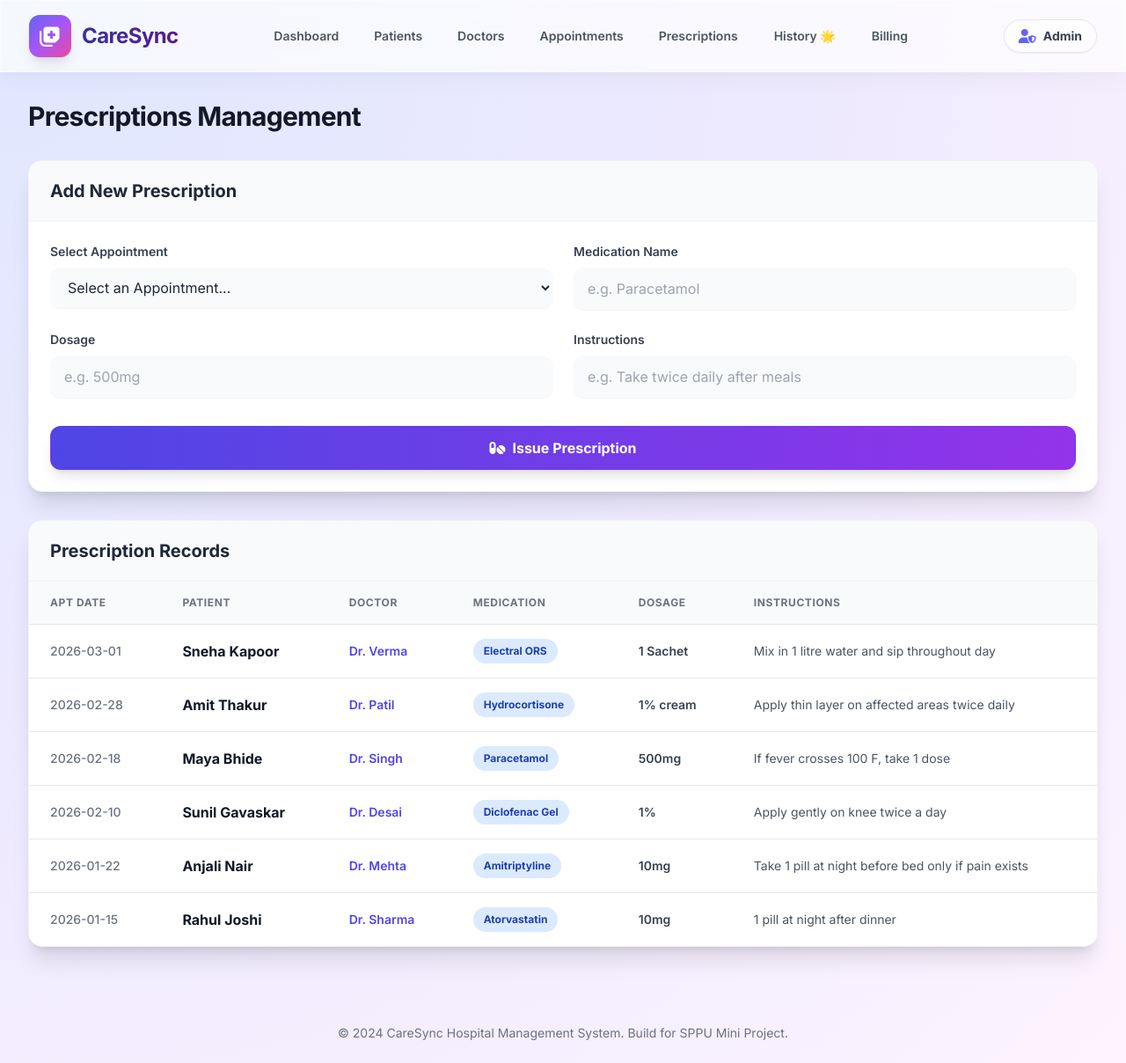
After one commit to omkar-maindad/hospital-management, a Flask app: page /prescriptions in a window 1280 px wide. The commit adds this page. Shown: the whole page at 88% size. Run offline with Flask 3, Linux system fonts and the light colour scheme; data comes from the database, SQL or seed files in the repository; both versions use the stored data as it was after the commit; some libraries are stand-ins or nearby versions.

Commit message:
Add completely functional Prescriptions Module UI and routing

```diff
--- a/app.py
+++ b/app.py
@@ -99,6 +99,45 @@ def manage_appointments():
 
     return render_template('appointment.html', appointments=appointments, patients=patients, doctors=doctors)
 
+# --- Prescriptions Management ---
+@app.route('/prescriptions', methods=['GET', 'POST'])
+def manage_prescriptions():
+    if request.method == 'POST':
+        appt_id = request.form['appointment_id']
+        med_name = request.form['medication_name']
+        dosage = request.form['dosage']
+        instructions = request.form['instructions']
+
+        query = "INSERT INTO Prescriptions (AppointmentID, MedicationName, Dosage, Instructions) VALUES (%s, %s, %s, %s)"
+        if db.execute_query(query, (appt_id, med_name, dosage, instructions)):
+            flash('Prescription added successfully!', 'success')
+        else:
+            flash('Failed to add prescription.', 'error')
+        return redirect(url_for('manage_prescriptions'))
+
+    prescriptions = db.fetch_all('''
+        SELECT pr.PrescriptionID, pr.MedicationName, pr.Dosage, pr.Instructions,
+               a.AppointmentDate,
+               p.FirstName as PFName, p.LastName as PLName,
+               d.FirstName as DFName, d.LastName as DLName
+        FROM Prescriptions pr
+        JOIN Appointments a ON pr.AppointmentID = a.AppointmentID
+        JOIN Patients p ON a.PatientID = p.PatientID
+        JOIN Doctors d ON a.DoctorID = d.DoctorID
+        ORDER BY pr.PrescriptionID DESC
+    ''')
+
+    appointments = db.fetch_all('''
+        SELECT a.AppointmentID, a.AppointmentDate, p.FirstName, p.LastName, d.LastName as DLastName
+        FROM Appointments a
+        JOIN Patients p ON a.PatientID = p.PatientID
+        JOIN Doctors d ON a.DoctorID = d.DoctorID
+        WHERE a.Status != 'Cancelled'
+        ORDER BY a.AppointmentDate DESC
+    ''')
+
+    return render_template('prescription.html', prescriptions=prescriptions, appointments=appointments)
+
 # --- Billing Management ---
 @app.route('/billing', methods=['GET', 'POST'])
 def manage_billing():
--- a/templates/base.html
+++ b/templates/base.html
@@ -34,6 +34,7 @@
                     <a href="{{ url_for('manage_patients') }}" class="text-gray-600 hover:text-indigo-600 hover:bg-indigo-50 px-3 py-2 rounded-lg text-sm font-semibold transition-all">Patients</a>
                     <a href="{{ url_for('manage_doctors') }}" class="text-gray-600 hover:text-indigo-600 hover:bg-indigo-50 px-3 py-2 rounded-lg text-sm font-semibold transition-all">Doctors</a>
                     <a href="{{ url_for('manage_appointments') }}" class="text-gray-600 hover:text-indigo-600 hover:bg-indigo-50 px-3 py-2 rounded-lg text-sm font-semibold transition-all">Appointments</a>
+                    <a href="{{ url_for('manage_prescriptions') }}" class="text-gray-600 hover:text-indigo-600 hover:bg-indigo-50 px-3 py-2 rounded-lg text-sm font-semibold transition-all">Prescriptions</a>
                     <a href="{{ url_for('view_history') }}" class="text-gray-600 hover:text-pink-600 hover:bg-pink-50 px-3 py-2 rounded-lg text-sm font-semibold transition-all border border-transparent hover:border-pink-200">History 🌟</a>
                     <a href="{{ url_for('manage_billing') }}" class="text-gray-600 hover:text-indigo-600 hover:bg-indigo-50 px-3 py-2 rounded-lg text-sm font-semibold transition-all">Billing</a>
                 </div>
@@ -61,6 +62,7 @@
                 <a href="{{ url_for('manage_patients') }}" class="block px-3 py-2 rounded-md text-base font-medium text-gray-700 hover:text-indigo-600 hover:bg-indigo-50">Patients</a>
                 <a href="{{ url_for('manage_doctors') }}" class="block px-3 py-2 rounded-md text-base font-medium text-gray-700 hover:text-indigo-600 hover:bg-indigo-50">Doctors</a>
                 <a href="{{ url_for('manage_appointments') }}" class="block px-3 py-2 rounded-md text-base font-medium text-gray-700 hover:text-indigo-600 hover:bg-indigo-50">Appointments</a>
+                <a href="{{ url_for('manage_prescriptions') }}" class="block px-3 py-2 rounded-md text-base font-medium text-gray-700 hover:text-indigo-600 hover:bg-indigo-50">Prescriptions</a>
                 <a href="{{ url_for('view_history') }}" class="block px-3 py-2 rounded-md text-base font-medium text-pink-600 bg-pink-50 border border-pink-100">Medical History</a>
                 <a href="{{ url_for('manage_billing') }}" class="block px-3 py-2 rounded-md text-base font-medium text-gray-700 hover:text-indigo-600 hover:bg-indigo-50">Billing</a>
             </div>
--- /dev/null
+++ b/templates/prescription.html
@@ -0,0 +1,94 @@
+{% extends 'base.html' %}
+{% block title %}Prescriptions - CareSync{% endblock %}
+
+{% block content %}
+<div class="mb-8 flex justify-between items-center">
+    <h1 class="text-3xl font-extrabold text-gray-900 tracking-tight">Prescriptions Management</h1>
+</div>
+
+<div class="bg-white rounded-2xl shadow-xl overflow-hidden border border-gray-100">
+    <div class="px-6 py-5 border-b border-gray-100 bg-gray-50 flex justify-between items-center">
+        <h2 class="text-xl font-bold text-gray-800">Add New Prescription</h2>
+    </div>
+    <div class="p-6">
+        <form action="{{ url_for('manage_prescriptions') }}" method="POST" class="grid grid-cols-1 md:grid-cols-2 gap-6">
+            <div>
+                <label class="block text-sm font-semibold text-gray-700 mb-2">Select Appointment</label>
+                <select name="appointment_id" required class="w-full rounded-xl border-gray-300 shadow-sm focus:border-indigo-500 focus:ring-indigo-500 py-3 px-4 bg-gray-50">
+                    <option value="" disabled selected>Select an Appointment...</option>
+                    {% for a in appointments %}
+                        <option value="{{ a.AppointmentID }}">#{{ a.AppointmentID }} - {{ a.FirstName }} {{ a.LastName }} (Dr. {{ a.DLastName }})</option>
+                    {% endfor %}
+                </select>
+            </div>
+            <div>
+                <label class="block text-sm font-semibold text-gray-700 mb-2">Medication Name</label>
+                <input type="text" name="medication_name" required placeholder="e.g. Paracetamol" class="w-full rounded-xl border-gray-300 shadow-sm focus:border-indigo-500 focus:ring-indigo-500 py-3 px-4 bg-gray-50">
+            </div>
+            <div>
+                <label class="block text-sm font-semibold text-gray-700 mb-2">Dosage</label>
+                <input type="text" name="dosage" required placeholder="e.g. 500mg" class="w-full rounded-xl border-gray-300 shadow-sm focus:border-indigo-500 focus:ring-indigo-500 py-3 px-4 bg-gray-50">
+            </div>
+            <div>
+                <label class="block text-sm font-semibold text-gray-700 mb-2">Instructions</label>
+                <input type="text" name="instructions" required placeholder="e.g. Take twice daily after meals" class="w-full rounded-xl border-gray-300 shadow-sm focus:border-indigo-500 focus:ring-indigo-500 py-3 px-4 bg-gray-50">
+            </div>
+            <div class="md:col-span-2 mt-2">
+                <button type="submit" class="w-full inline-flex justify-center items-center px-6 py-3 border border-transparent text-base font-bold rounded-xl shadow-lg text-white bg-gradient-to-r from-indigo-600 to-purple-600 hover:from-indigo-700 hover:to-purple-700 focus:outline-none focus:ring-2 focus:ring-offset-2 focus:ring-indigo-500 transition-all transform hover:-translate-y-0.5">
+                    <i class="fa-solid fa-pills mr-2"></i> Issue Prescription
+                </button>
+            </div>
+        </form>
+    </div>
+</div>
+
+<div class="mt-8 bg-white rounded-2xl shadow-xl overflow-hidden border border-gray-100">
+    <div class="px-6 py-5 border-b border-gray-100 bg-gray-50">
+        <h2 class="text-xl font-bold text-gray-800">Prescription Records</h2>
+    </div>
+    <div class="overflow-x-auto">
+        <table class="min-w-full divide-y divide-gray-200">
+            <thead class="bg-gray-50">
+                <tr>
+                    <th scope="col" class="px-6 py-4 text-left text-xs font-black text-gray-500 uppercase tracking-wider">Apt Date</th>
+                    <th scope="col" class="px-6 py-4 text-left text-xs font-black text-gray-500 uppercase tracking-wider">Patient</th>
+                    <th scope="col" class="px-6 py-4 text-left text-xs font-black text-gray-500 uppercase tracking-wider">Doctor</th>
+                    <th scope="col" class="px-6 py-4 text-left text-xs font-black text-gray-500 uppercase tracking-wider">Medication</th>
+                    <th scope="col" class="px-6 py-4 text-left text-xs font-black text-gray-500 uppercase tracking-wider">Dosage</th>
+                    <th scope="col" class="px-6 py-4 text-left text-xs font-black text-gray-500 uppercase tracking-wider">Instructions</th>
+                </tr>
+            </thead>
+            <tbody class="bg-white divide-y divide-gray-200">
+                {% for p in prescriptions %}
+                <tr class="hover:bg-gray-50 transition-colors">
+                    <td class="px-6 py-4 whitespace-nowrap text-sm text-gray-500 font-medium">
+                        {{ p.AppointmentDate }}
+                    </td>
+                    <td class="px-6 py-4 whitespace-nowrap">
+                        <div class="font-bold text-gray-900">{{ p.PFName }} {{ p.PLName }}</div>
+                    </td>
+                    <td class="px-6 py-4 whitespace-nowrap">
+                        <div class="text-sm font-semibold text-indigo-600">Dr. {{ p.DLName }}</div>
+                    </td>
+                    <td class="px-6 py-4 whitespace-nowrap">
+                        <span class="px-3 py-1 inline-flex text-xs leading-5 font-bold rounded-full bg-blue-100 text-blue-800">
+                            {{ p.MedicationName }}
+                        </span>
+                    </td>
+                    <td class="px-6 py-4 whitespace-nowrap text-sm font-semibold text-gray-700">
+                        {{ p.Dosage }}
+                    </td>
+                    <td class="px-6 py-4 text-sm text-gray-600">
+                        {{ p.Instructions }}
+                    </td>
+                </tr>
+                {% else %}
+                <tr>
+                    <td colspan="6" class="px-6 py-12 text-center text-gray-500 font-medium">No prescriptions found.</td>
+                </tr>
+                {% endfor %}
+            </tbody>
+        </table>
+    </div>
+</div>
+{% endblock %}
```
Also changed, not shown: db_schema.sql (+22 -23 lines), 1 other file.
